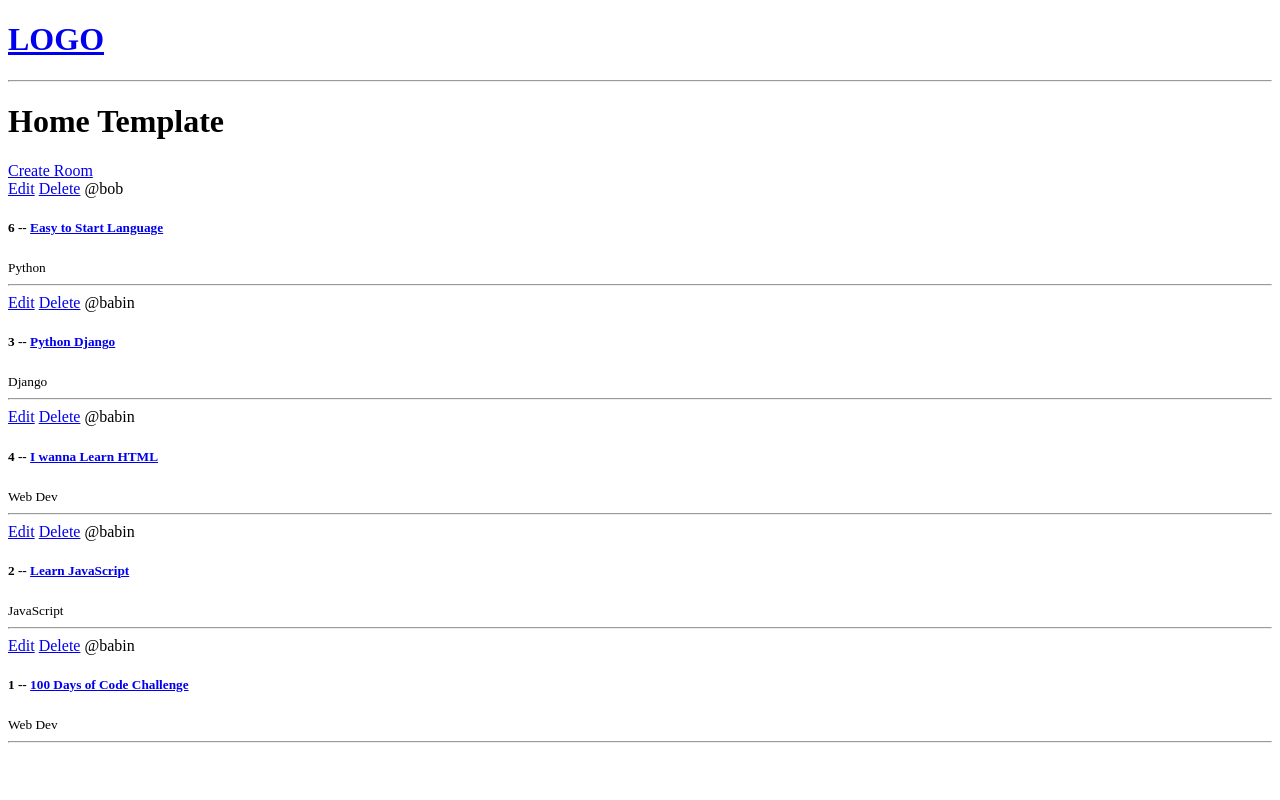
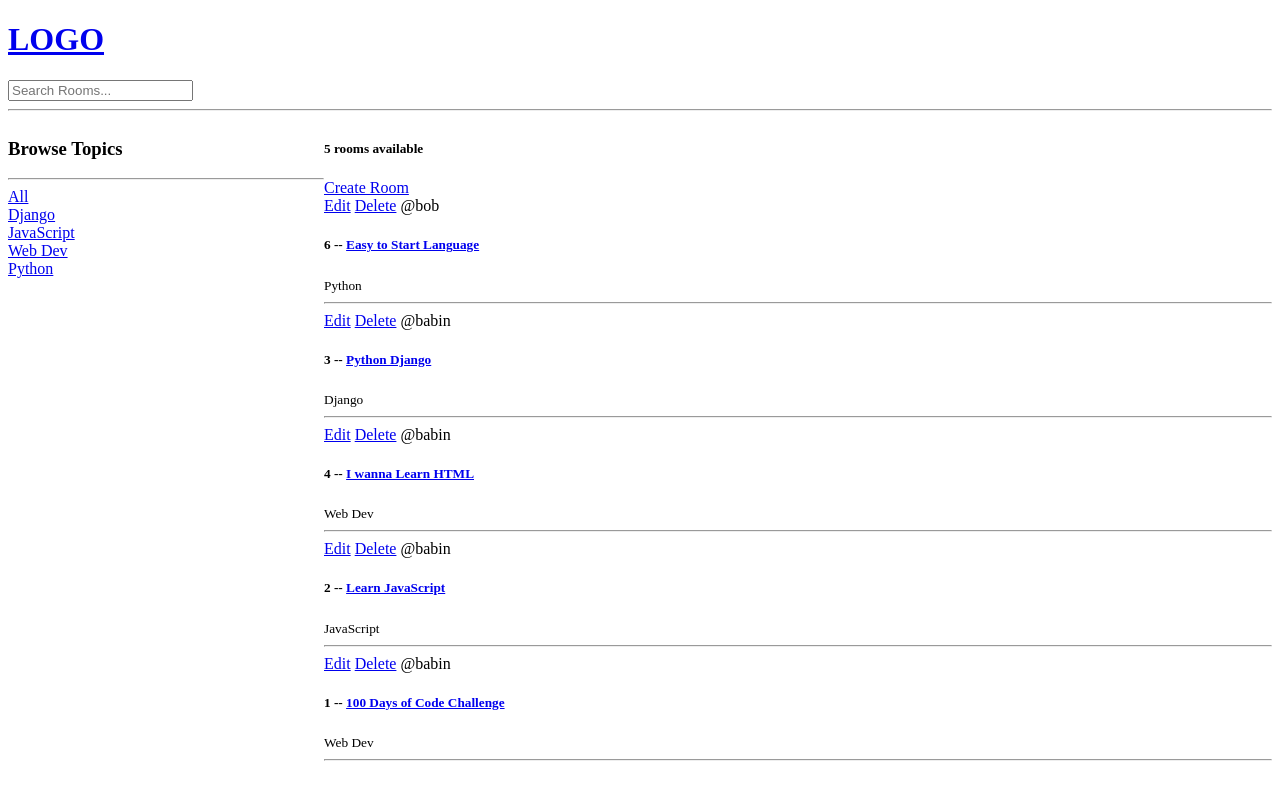
Before and after one commit to bobfaith/django_first_project, a Django app: page / in a window 1280 px wide. Run offline with Django 3.2, Linux system fonts and the light colour scheme; data comes from the database, SQL or seed files in the repository; both versions use the stored data as it was after the commit.

Commit message:
search logic added

```diff
--- a/base/templates/base/home.html
+++ b/base/templates/base/home.html
@@ -2,12 +2,35 @@
 
 {% block content %}
 
-<h1>Home Template</h1>
-<div>
-    <a href="{% url 'create-room' %}">Create Room</a>
+<style>
+    .home-container{
+        display: grid;
+        grid-template-columns: 1fr 3fr;
+    }
+</style>
+<div class="home-container">
 
     <div>
-        {% for room in rooms %}
+        <h3>Browse Topics</h3>
+        <hr>
+
+        <div>
+            <a href="{% url 'home' %}">All</a>
+        </div>
+
+        {%for topic in topics %}
+            <div>
+                <a href="{% url 'home' %}?q={{topic.name}}">{{topic.name}}</a>
+            </div>
+        {% endfor %}
+    </div>
+
+    <div>
+        <h5>{{room_count}} rooms available</h5>
+        <a href="{% url 'create-room' %}">Create Room</a>
+
+        <div>
+            {% for room in rooms %}
             <div>
                 <a href="{% url 'update-room' room.id %}">Edit</a>
                 <a href="{% url 'delete-room' room.id %}">Delete</a>
@@ -16,8 +39,11 @@
                 <small>{{room.topic.name}}</small>
                 <hr>
             </div>
-        {% endfor %}
+            {% endfor %}
+        </div>
     </div>
+
+
 </div>
 
 {% endblock content %}
--- a/base/views.py
+++ b/base/views.py
@@ -1,5 +1,6 @@
 from django.shortcuts import render, redirect
-from .models import Room
+from django.db.models import Q
+from .models import Room, Topic
 from .forms import RoomForm
 
 # Create your views here.
@@ -11,8 +12,19 @@ from .forms import RoomForm
 # ]
 
 def home(request):
-    rooms = Room.objects.all()
-    context = {'rooms': rooms}
+    q = request.GET.get('q') if request.GET.get('q') !=None else ''
+
+    # i added to 'contains' makes it case insensitive if we removed 'i' then it become case sensitive.
+    rooms = Room.objects.filter(
+        Q(topic__name__icontains=q) |
+        Q(name__icontains=q) |
+        Q(description__icontains=q)
+        )
+
+    topics = Topic.objects.all()
+    room_count = rooms.count()
+
+    context = {'rooms': rooms, 'topics': topics, 'room_count':room_count}
     return render(request, 'base/home.html', context)
 
 def room(request, pk):
--- a/templates/navbar.html
+++ b/templates/navbar.html
@@ -11,6 +11,11 @@
         <h1>LOGO</h1>
     </a>
 
+    <form method="GET" action="{% url 'home' %}">
+        <input type="text" name="q" placeholder="Search Rooms..."/>
+
+    </form>
+
     <hr>
 </body>
 </html>
```
Also changed, not shown: db.sqlite3.
